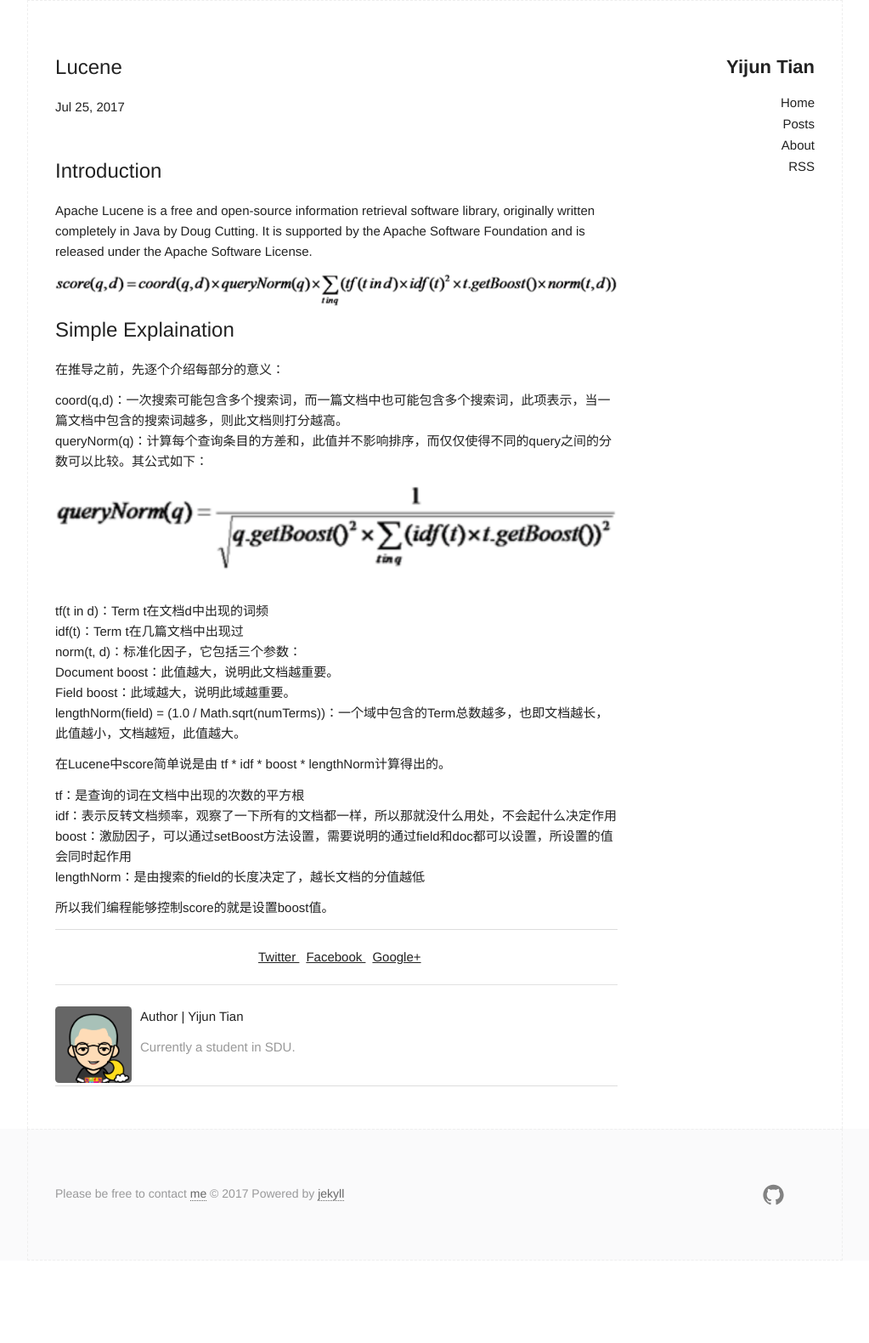
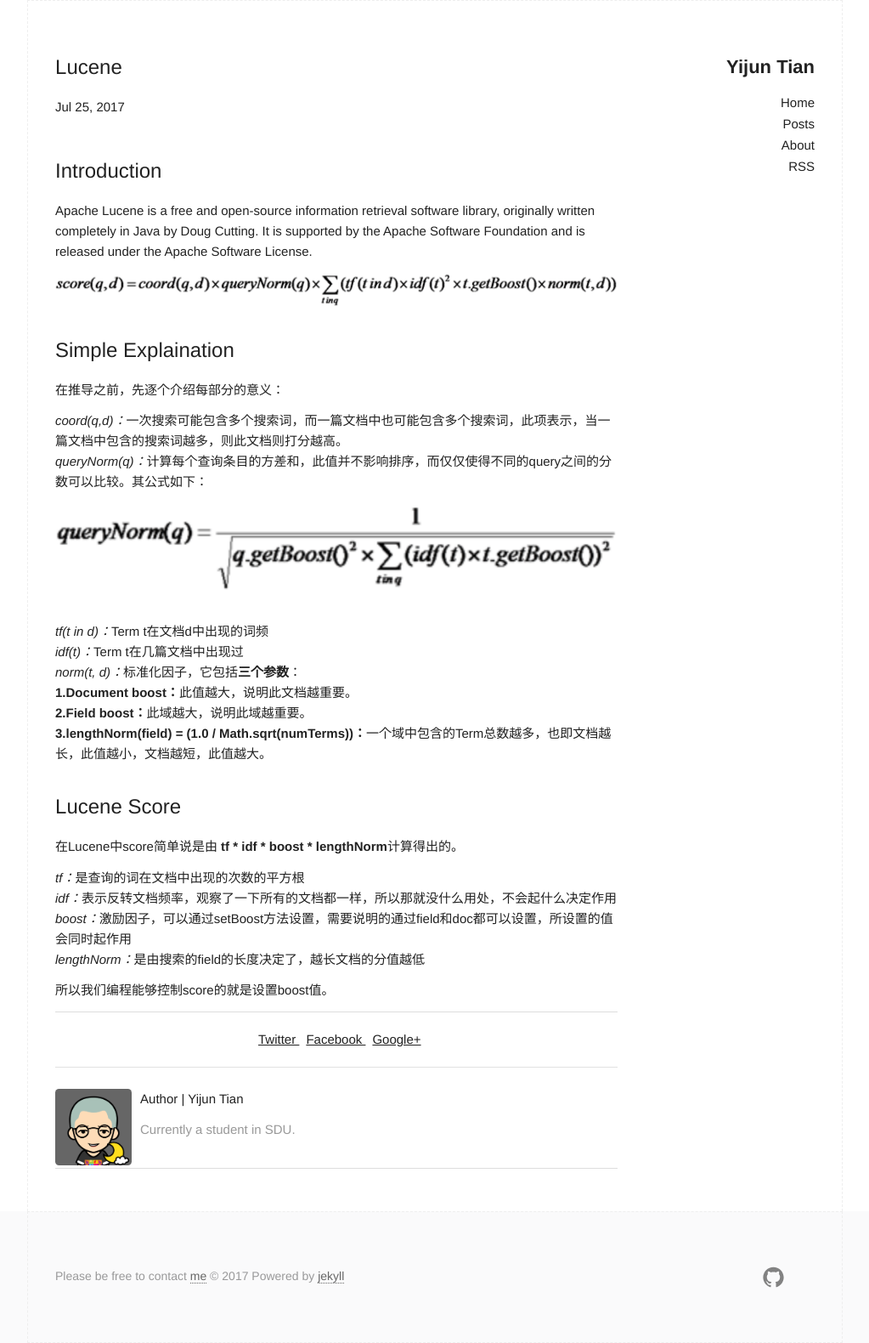
Before and after one commit to meettyj/blog, a Jekyll site: the page built from _posts/2017-07-25-Lucene.md, in a window 1280 px wide. Shown: the whole page at 85% size, without its empty margins (128-1151 px from the left). Built offline with Jekyll 4.4.1, drawn with Linux system fonts in a browser that asks for light colours; before the commit the page ends 1483 px from its top, so only the background shows below that.

Commit message:
update posts

```diff
--- a/_posts/2017-07-25-Lucene.md
+++ b/_posts/2017-07-25-Lucene.md
@@ -12,31 +12,31 @@
 <br />
 
 ![Lucene-score]({{site.baseurl}}/assets/img/Lucene-score.png)
-<br />
+<br /><br />
 
 # Simple Explaination
 在推导之前，先逐个介绍每部分的意义：
 
-coord(q,d)：一次搜索可能包含多个搜索词，而一篇文档中也可能包含多个搜索词，此项表示，当一篇文档中包含的搜索词越多，则此文档则打分越高。 <br />
-queryNorm(q)：计算每个查询条目的方差和，此值并不影响排序，而仅仅使得不同的query之间的分数可以比较。其公式如下：
+*coord(q,d)：*一次搜索可能包含多个搜索词，而一篇文档中也可能包含多个搜索词，此项表示，当一篇文档中包含的搜索词越多，则此文档则打分越高。 <br />
+*queryNorm(q)：*计算每个查询条目的方差和，此值并不影响排序，而仅仅使得不同的query之间的分数可以比较。其公式如下：
 
 ![Lucene-queryNorm]({{site.baseurl}}/assets/img/Lucene-queryNorm.png)
 <br /><br />
 
-tf(t in d)：Term t在文档d中出现的词频<br />
-idf(t)：Term t在几篇文档中出现过<br />
-norm(t, d)：标准化因子，它包括三个参数： <br />
-Document boost：此值越大，说明此文档越重要。 <br />
-Field boost：此域越大，说明此域越重要。 <br />
-lengthNorm(field) = (1.0 / Math.sqrt(numTerms))：一个域中包含的Term总数越多，也即文档越长，此值越小，文档越短，此值越大。
-<br />
+*tf(t in d)：*Term t在文档d中出现的词频<br />
+*idf(t)：*Term t在几篇文档中出现过<br />
+*norm(t, d)：*标准化因子，它包括**三个参数**： <br />
+**1.Document boost：**此值越大，说明此文档越重要。 <br />
+**2.Field boost：**此域越大，说明此域越重要。 <br />
+**3.lengthNorm(field) = (1.0 / Math.sqrt(numTerms))：**一个域中包含的Term总数越多，也即文档越长，此值越小，文档越短，此值越大。
+<br /><br />
 
+# Lucene Score
+在Lucene中score简单说是由 **tf * idf * boost * lengthNorm**计算得出的。
 
-在Lucene中score简单说是由 tf * idf * boost * lengthNorm计算得出的。
-
-tf：是查询的词在文档中出现的次数的平方根<br />
-idf：表示反转文档频率，观察了一下所有的文档都一样，所以那就没什么用处，不会起什么决定作用<br />
-boost：激励因子，可以通过setBoost方法设置，需要说明的通过field和doc都可以设置，所设置的值会同时起作用<br />
-lengthNorm：是由搜索的field的长度决定了，越长文档的分值越低<br />
+*tf：*是查询的词在文档中出现的次数的平方根<br />
+*idf：*表示反转文档频率，观察了一下所有的文档都一样，所以那就没什么用处，不会起什么决定作用<br />
+*boost：*激励因子，可以通过setBoost方法设置，需要说明的通过field和doc都可以设置，所设置的值会同时起作用<br />
+*lengthNorm：*是由搜索的field的长度决定了，越长文档的分值越低<br />
 
 所以我们编程能够控制score的就是设置boost值。
```
